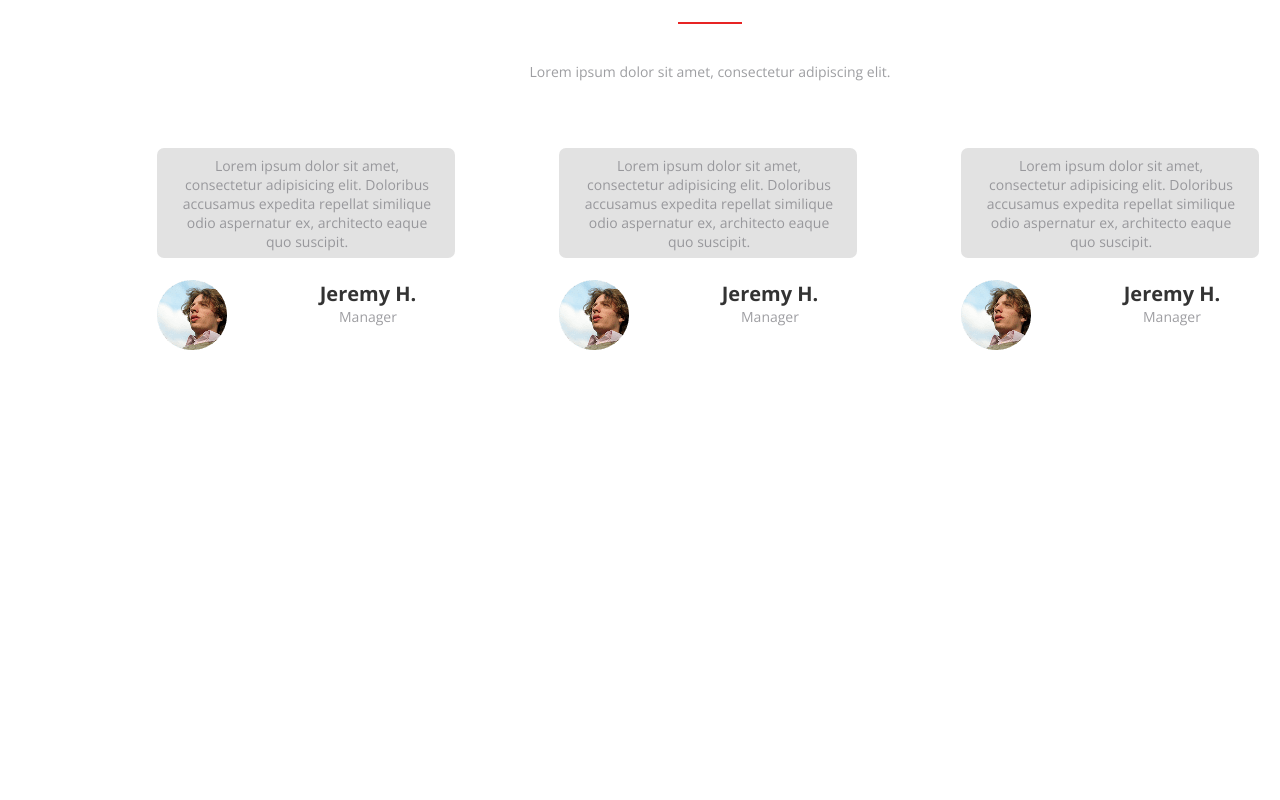
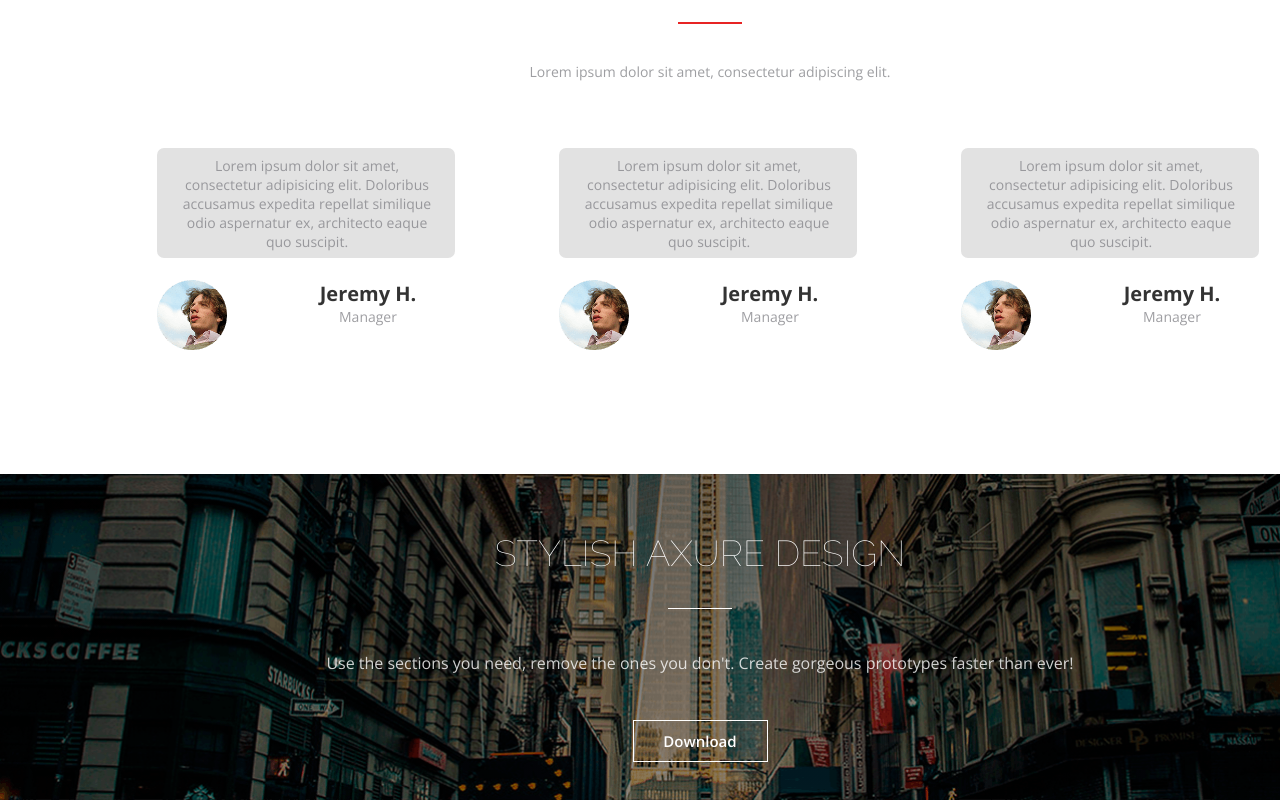
Before and after one commit to AlexandraGorsk/HTone, a plain HTML site: page full.html in a window 1280 px wide. Shown: the part 2909-3709 px from the top of the page. Before the commit the page ends 3383 px from the top, so only its background shows below. Drawn offline with nearby package versions, Linux system fonts and the light colour scheme.

Commit message:
8section

```diff
--- a/full.html
+++ b/full.html
@@ -236,5 +236,13 @@ quo suscipit.</p>
         </div>
     </div>
 </div>
+<div class="stylish">
+    <div class="stylishtitle">
+        <h2>STYLISH AXURE DESIGN</h2>
+        <div class="line"></div>
+        <p>Use the sections you need, remove the ones you don't.  Create gorgeous prototypes faster than ever!</p>
+        <button>Download</button>
+    </div>
+</div>
 </body>
 </html>
--- a/stylesfull.css
+++ b/stylesfull.css
@@ -433,3 +433,34 @@ padding: 8px 0 0 18px;
     font: 700 20px 'Open Sans';
     color: #333333;
 }
+.stylish{
+    height: 326px;
+    width: 1400px;
+    background: linear-gradient(0deg, rgba(0, 0, 0, .45),rgba(0, 0, 0, .55)),url(images/footer.png);
+    background-size:cover;
+    text-align: center;
+}
+.stylishtitle h2 {
+    width: 448px;
+    padding-top: 58px;
+    text-transform: uppercase;
+    margin: auto;
+    font: 400 36px 'Raleway', sans-serif;
+    color: #FFFFFF;
+}
+.stylishtitle p{
+    font: 300 16px 'Open Sans';
+    color: #FFFFFF;
+    opacity: .8;
+    margin: auto;
+    width: 779px;
+    height: 19px;
+    white-space: nowrap;
+    margin-bottom: 10px;
+}
+.stylishline {
+    margin: 34px 0 34px 0;
+    width: 64px;
+    height: 2px;
+    background: #Ffffff;
+}
```
Also changed, not shown: 1 other file.
